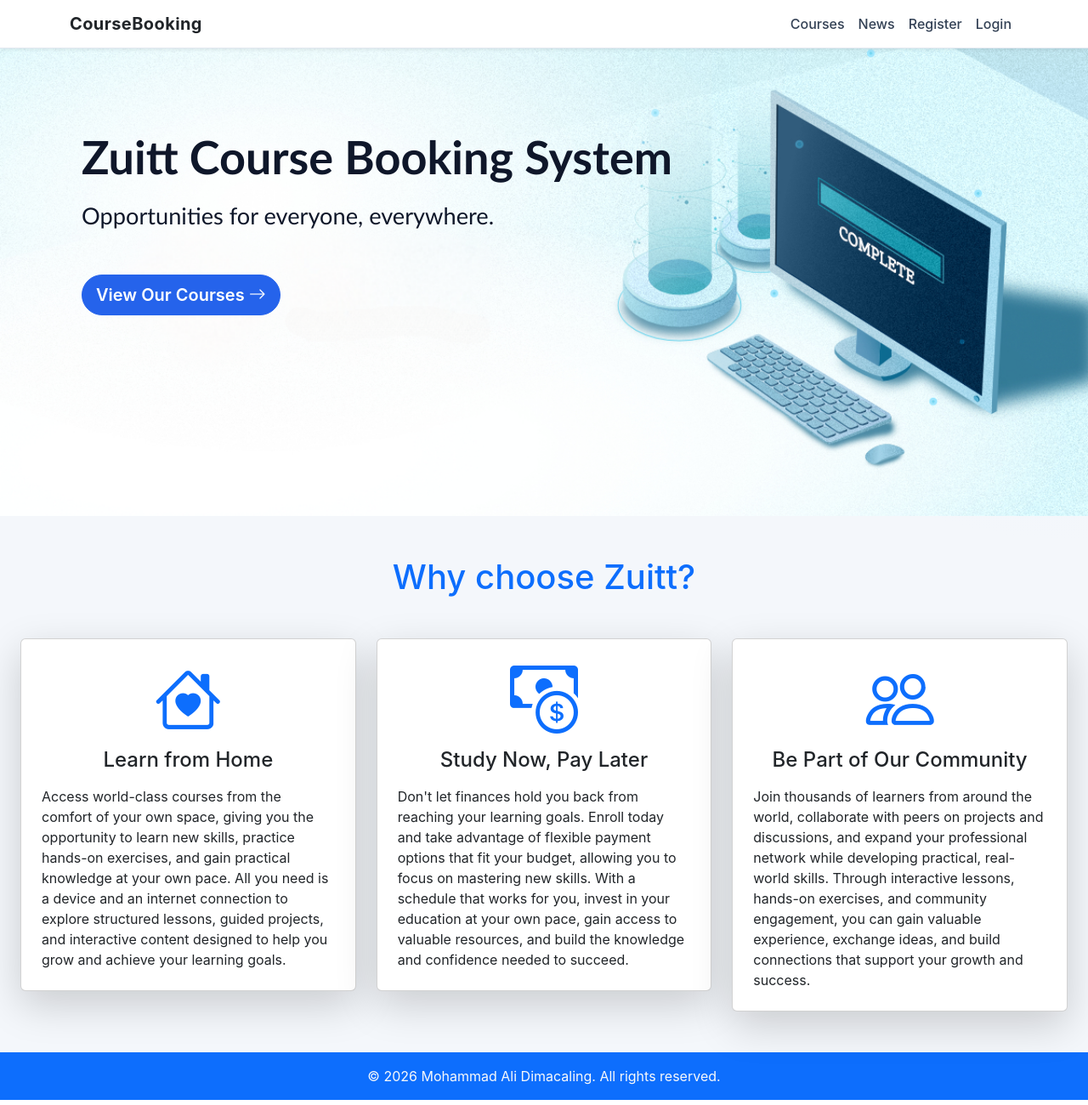
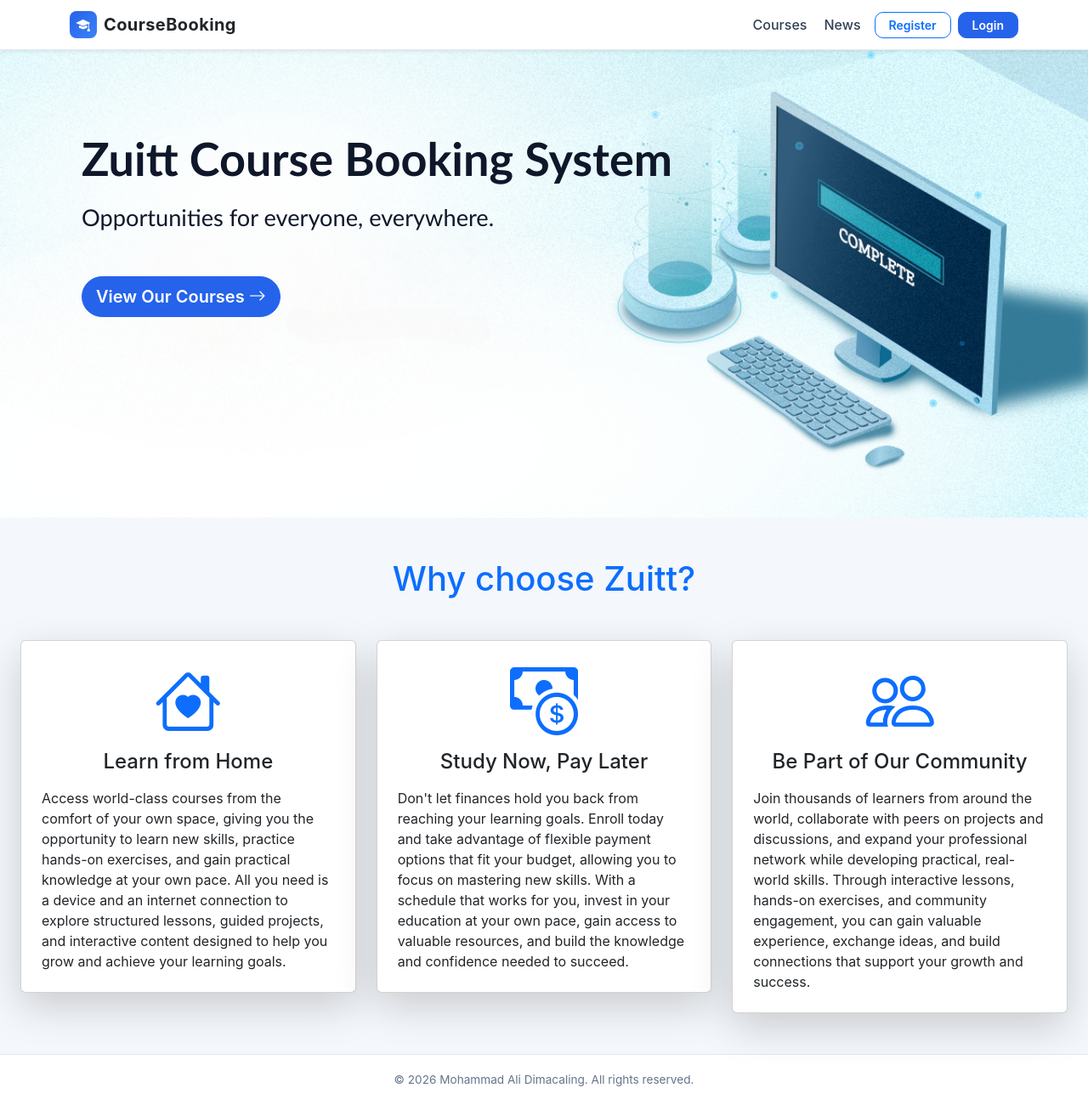
Before and after one commit to DimaxKun/course-booking-vue, a Vue app: page / in a window 1280 px wide. Shown: the whole page at 85% size. Built offline with nearby package versions, Linux system fonts and the light colour scheme.

Commit message:
update styling

```diff
--- a/src/App.vue
+++ b/src/App.vue
@@ -26,8 +26,13 @@
       <component :is="Component" />
     </Transition>
   </router-view>
+
+  <footer class="site-footer">
+    <div class="container text-center">
+      <span>© 2026 Mohammad Ali Dimacaling. All rights reserved.</span>
+    </div>
+  </footer>
 </template>
-
 
 <style scoped>
 .fade-enter-active,
@@ -39,4 +44,13 @@
 .fade-leave-to {
   opacity: 0;
 }
+
+.site-footer {
+  background: var(--surface);
+  border-top: 1px solid var(--border-soft);
+  padding: 1.2rem 0;
+  font-size: 0.85rem;
+  color: var(--text-muted);
+  margin-top: auto;
+}
 </style>
--- a/src/assets/main.css
+++ b/src/assets/main.css
@@ -18,9 +18,21 @@
 body {
   margin: 0;
   min-height: 100vh;
+  display: flex;
+  flex-direction: column;
   background: radial-gradient(circle at top right, #eaf1ff 0%, var(--app-bg) 35%);
   color: var(--text-main);
   font-family: "Inter", "Segoe UI", Roboto, "Helvetica Neue", Arial, sans-serif;
+}
+
+#app {
+  display: flex;
+  flex-direction: column;
+  min-height: 100vh;
+}
+
+#app > *:not(nav):not(footer) {
+  flex: 1;
 }
 
 a {
--- a/src/components/AdminView.vue
+++ b/src/components/AdminView.vue
@@ -1,32 +1,32 @@
 <template>
-  <h2 class="text-center text-primary mb-4 section-title">Admin Dashboard</h2>
   <div class="dashboard-table-wrap">
-  <table class="table table-striped dashboard-table">
+    <table class="table dashboard-table mb-0">
       <thead>
         <tr>
-              <th>ID</th>
           <th>Name</th>
-              <th>Description</th>
+          <th class="d-none d-md-table-cell">Description</th>
           <th>Price</th>
-              <th>Availability</th>
-              <th colspan="2">Actions</th>
+          <th>Status</th>
+          <th class="text-end">Actions</th>
         </tr>
       </thead>
       <tbody>
         <tr v-for="course in coursesData" :key="course._id">
-              <td>{{ course._id }}</td>
-              <td>{{ course.name }}</td>
-              <td>{{ course.description }}</td>
-              <td>{{ course.price }}</td>
+          <td class="fw-semibold">{{ course.name }}</td>
+          <td class="text-muted d-none d-md-table-cell" style="font-size: 0.88rem; max-width: 260px;">
+            {{ course.description.slice(0, 80) + (course.description.length > 80 ? '...' : '') }}
+          </td>
+          <td class="fw-semibold text-primary">PHP {{ course.price }}</td>
           <td>
-                  <span v-if="course.isActive" class="text-success">Available</span>
-                  <span v-else class="text-danger">Unavailable</span>
+            <span class="badge" :class="course.isActive ? 'text-bg-success' : 'text-bg-secondary'">
+              {{ course.isActive ? 'Active' : 'Archived' }}
+            </span>
           </td>
-              <td>
+          <td class="text-end">
+            <div class="d-flex gap-2 justify-content-end">
               <EditCourseButton :course="course" @status-updated="refetchCourses" />
-              </td>
-              <td>
               <ToggleCourseStatusButton :course="course" @status-updated="refetchCourses" />
+            </div>
           </td>
         </tr>
       </tbody>
--- a/src/components/EditCourseButton.vue
+++ b/src/components/EditCourseButton.vue
@@ -1,7 +1,9 @@
 <template>
     <div>
         <!-- Edit Button -->
-        <button class="btn btn-primary" @click="openModal">Edit</button>
+        <button class="btn btn-outline-primary btn-sm" @click="openModal">
+          <i class="bi bi-pencil me-1"></i>Edit
+        </button>
 
         <!-- Modal -->
         <div
--- a/src/components/NavbarComponent.vue
+++ b/src/components/NavbarComponent.vue
@@ -1,26 +1,14 @@
 <script setup>
-import { ref, onMounted } from "vue";
   import { useGlobalStore } from "../stores/global";
   import { useRouter } from "vue-router";
-import { Collapse } from "bootstrap";
 
   const { user } = useGlobalStore();
   const router = useRouter();
 
-const navbarCollapse = ref(null);
-let collapseInstance = null;
-
-onMounted(() => {
-  if (navbarCollapse.value) {
-    collapseInstance = new Collapse(navbarCollapse.value, {
-      toggle: false
-    });
-  }
-});
-
   router.afterEach(() => {
-  if (collapseInstance) {
-    collapseInstance.hide();
+    const el = document.getElementById("navbarNavAltMarkup");
+    if (el && el.classList.contains("show")) {
+      el.classList.remove("show");
     }
   });
 </script>
@@ -28,25 +16,54 @@ router.afterEach(() => {
 <template>
   <nav class="navbar navbar-expand-lg sticky-top bg-white shadow-sm">
     <div class="container">
-      <router-link :to="{ name: 'Home' }" class="navbar-brand text-dark fw-bold">CourseBooking</router-link>
-      <button class="navbar-toggler" type="button" data-bs-toggle="collapse" data-bs-target="#navbarNavAltMarkup"
+      <router-link :to="{ name: 'Home' }" class="navbar-brand d-flex align-items-center gap-2">
+        <span class="brand-icon"><i class="bi bi-mortarboard-fill"></i></span>
+        <span class="fw-bold text-dark">CourseBooking</span>
+      </router-link>
+
+      <button class="navbar-toggler border-0" type="button" data-bs-toggle="collapse" data-bs-target="#navbarNavAltMarkup"
         aria-controls="navbarNavAltMarkup" aria-expanded="false" aria-label="Toggle navigation">
         <span class="navbar-toggler-icon"></span>
       </button>
-      <div class="collapse navbar-collapse" id="navbarNavAltMarkup" ref="navbarCollapse">
-        <div class="navbar-nav ms-auto">
+
+      <div class="collapse navbar-collapse" id="navbarNavAltMarkup">
+        <div class="navbar-nav ms-auto align-items-lg-center gap-1">
           <router-link :to="{ name: 'Courses' }" class="nav-link">Courses</router-link>
           <router-link :to="{ name: 'News' }" class="nav-link">News</router-link>
           <router-link :to="{ name: 'Profile' }" class="nav-link" v-if="user.email">Profile</router-link>
-          <router-link :to="{ name: 'MyBookings' }" class="nav-link" v-if="user.email && !user.isAdmin">My
-            Bookings</router-link>
-          <router-link :to="{ name: 'AddCourse' }" class="nav-link" v-if="user.email && user.isAdmin">Add
-            Course</router-link>
-          <router-link :to="{ name: 'Register' }" class="nav-link" v-if="!user.email">Register</router-link>
-          <router-link :to="{ name: 'Login' }" class="nav-link" v-if="!user.email">Login</router-link>
-          <router-link :to="{ name: 'Logout' }" class="nav-link" v-else>Logout</router-link>
+          <router-link :to="{ name: 'MyBookings' }" class="nav-link" v-if="user.email && !user.isAdmin">My Bookings</router-link>
+          <router-link :to="{ name: 'AddCourse' }" class="nav-link" v-if="user.email && user.isAdmin">Add Course</router-link>
+
+          <template v-if="!user.email">
+            <router-link :to="{ name: 'Register' }" class="btn btn-outline-primary btn-sm px-3 ms-1">Register</router-link>
+            <router-link :to="{ name: 'Login' }" class="btn btn-primary btn-sm px-3 ms-1">Login</router-link>
+          </template>
+          <template v-else>
+            <span class="nav-user-greeting d-none d-lg-inline ms-2">Hi, {{ user.firstName || user.email }}</span>
+            <router-link :to="{ name: 'Logout' }" class="btn btn-outline-danger btn-sm px-3 ms-1">Logout</router-link>
+          </template>
         </div>
       </div>
     </div>
   </nav>
 </template>
+
+<style scoped>
+.brand-icon {
+  width: 32px;
+  height: 32px;
+  background: linear-gradient(135deg, #2563eb, #3b82f6);
+  border-radius: 8px;
+  display: flex;
+  align-items: center;
+  justify-content: center;
+  color: #fff;
+  font-size: 1rem;
+}
+
+.nav-user-greeting {
+  font-size: 0.85rem;
+  color: var(--text-muted);
+  font-weight: 500;
+}
+</style>
--- a/src/components/UserView.vue
+++ b/src/components/UserView.vue
@@ -1,14 +1,12 @@
 <template>
-  <div class="row">
-      <div class="col mb-4">
-          <h2 class="text-center text-primary py-1 section-title">Courses Offered</h2>
-          <p class="text-center section-subtitle">Select a course to enroll in.</p>
-    <!-- <CourseSearch /> -->
+  <div class="row g-4">
+    <CourseComponent v-for="course in coursesData" :key="course._id" :courseData="course" />
+    <div v-if="coursesData.length === 0" class="col-12">
+      <div class="text-center py-5 text-muted">
+        <i class="bi bi-journal-x" style="font-size: 2.5rem;"></i>
+        <p class="mt-3">No courses found.</p>
       </div>
-  </div>
-  <div class="row g-4">
-        <CourseComponent v-for="course in coursesData" :courseData="course" />
-
+    </div>
   </div>
 </template>
 
--- a/src/pages/HomePage.vue
+++ b/src/pages/HomePage.vue
@@ -27,10 +27,5 @@
       <BannerComponent :bannerProps=bannerProps />
       <HighlightsComponent />
     </div>
-    <footer class="bg-primary">
-      <div class="text-center p-3 text-light">
-        © 2026 Mohammad Ali Dimacaling. All rights reserved.
-      </div>
-    </footer>
   </div>
 </template>
--- a/src/pages/ViewCourse.vue
+++ b/src/pages/ViewCourse.vue
@@ -87,7 +87,7 @@
                 <div class="col-md-5">
                     <img
                         class="img-fluid w-100 h-100 course-detail-img"
-                        :src="`https://placehold.co/600x400/377399/ffffff?font=lora&text=${encodeURIComponent(course.data.name)}`"
+                        :src="`https://placehold.co/600x400/2563eb/ffffff?font=lora&text=${encodeURIComponent(course.data.name)}`"
                     />
                 </div>
                 <div class="col-md-7 p-4 p-md-5 d-flex flex-column">
```
Also changed, not shown: src/components/CourseComponent.vue (+44 -20 lines). Lines whose indentation alone changed are shown as unchanged.
